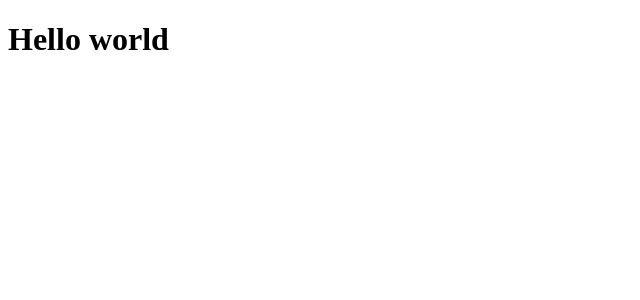
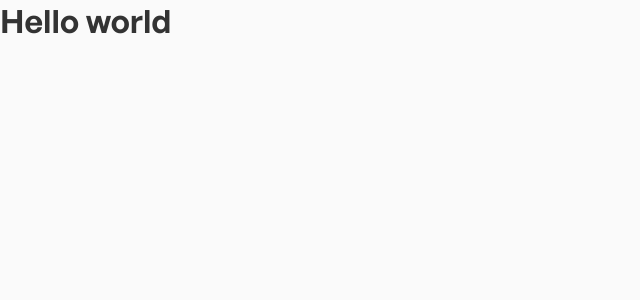
Before and after one commit to math-jacob/waiter-app, a React (Vite) app in the folder web/: page / in a window 1280 px wide. Shown: the top 300 px of the page, without its empty margins (0-640 px from the left). Built offline with nearby package versions, Linux system fonts and the light colour scheme.

Commit message:
refactor: Add GlobalStyles render on App.tsx

```diff
--- a/web/src/App.tsx
+++ b/web/src/App.tsx
@@ -1,3 +1,15 @@
+import { GlobalStyles } from './styles/GlobalStyles'
+
+/**
+ * React Fragment <> </> é utilizado para contornar a regra JSX:
+ * Não pode ter elementos irmão adjacentes sem ter um pai por fora
+*/
+
 export function App() {
-  return <h1>Hello world</h1>
+  return (
+    <>
+      <GlobalStyles />
+      <h1>Hello world</h1>
+    </>
+  )
 }
```
Also changed, not shown: 1 other file (tests, documents, lock files or other folders).
